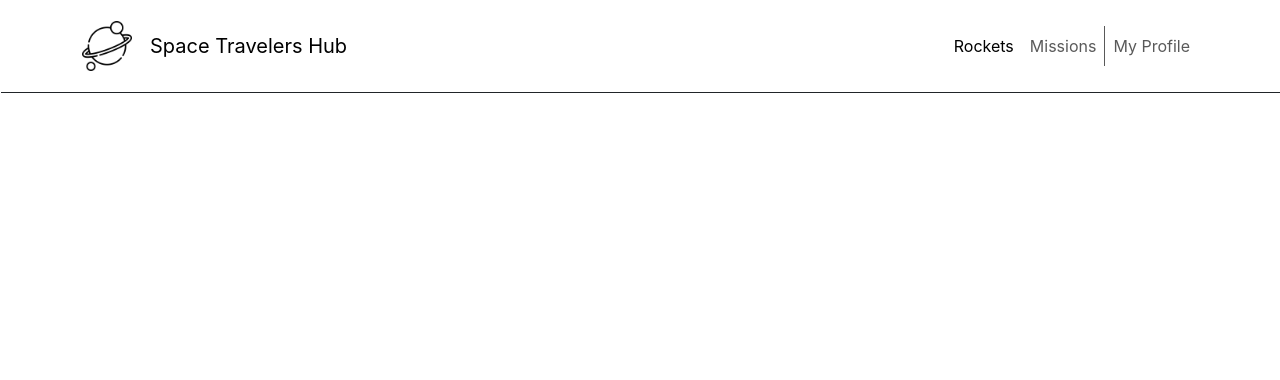
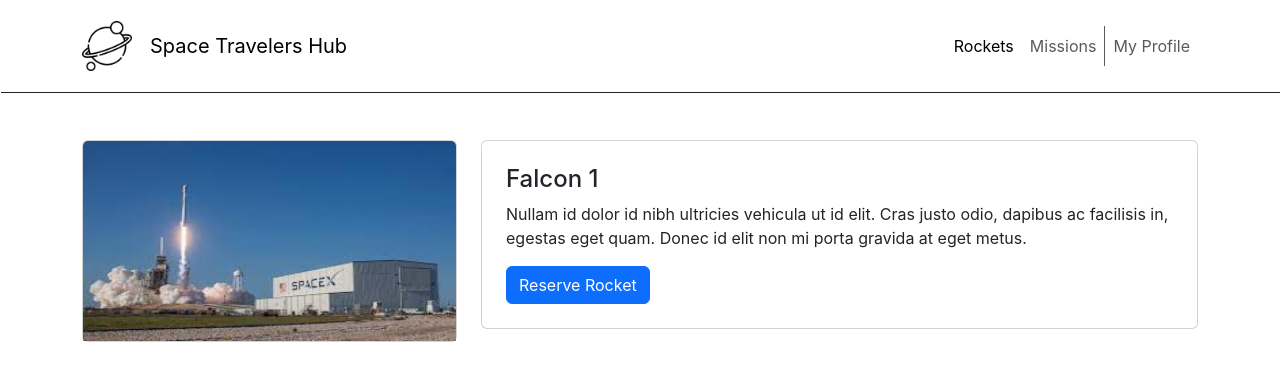
Before and after one commit to egichuhis/space-travelers-hub, a React (Create React App) app: page / in a window 1280 px wide. Shown: the top 380 px of the page. Built offline with nearby package versions, Linux system fonts and the light colour scheme.

Commit message:
Add rocketcard and display

```diff
--- /dev/null
+++ b/src/components/RocketCard.jsx
@@ -0,0 +1,37 @@
+import React from 'react';
+import RocketImg from '../imgs/rocket.jpeg';
+
+const RocketCard = () => (
+  <div className="container py-4 py-xl-5">
+    <div className="row gy-4 row-cols-1 row-cols-md-2 row-cols-xl-3">
+      <div className="col-lg-4" style={{ width: '35%' }}>
+        <div className="card">
+          <img
+            alt="rocket"
+            className="card-img-top w-100 d-block fit-cover"
+            style={{ height: 200 }}
+            src={RocketImg}
+          />
+        </div>
+      </div>
+      <div className="col-lg-8" style={{ width: '65%' }}>
+        <div className="card">
+          <div className="card-body p-4">
+            <h4 className="card-title">Falcon 1</h4>
+            <p className="card-text">
+              Nullam id dolor id nibh ultricies vehicula ut id elit. Cras justo
+              odio, dapibus ac facilisis in, egestas eget quam. Donec id elit non
+              mi porta gravida at eget metus.
+            </p>
+            <button className="btn btn-primary" type="button">
+              Reserve Rocket
+            </button>
+          </div>
+        </div>
+      </div>
+    </div>
+  </div>
+
+);
+
+export default RocketCard;
--- a/src/components/Rockets.jsx
+++ b/src/components/Rockets.jsx
@@ -1,9 +1,11 @@
 import React from 'react';
 import NavBar from './NavBar';
+import RocketsList from './RocketsList';
 
 const Rockets = () => (
   <>
     <NavBar />
+    <RocketsList />
   </>
 );
 
--- /dev/null
+++ b/src/components/RocketsList.jsx
@@ -0,0 +1,10 @@
+import React from 'react';
+import RocketCard from './RocketCard';
+
+const RocketsList = () => (
+  <div>
+    <RocketCard />
+  </div>
+);
+
+export default RocketsList;
```
Also changed, not shown: src/imgs/rocket.jpeg (added).
